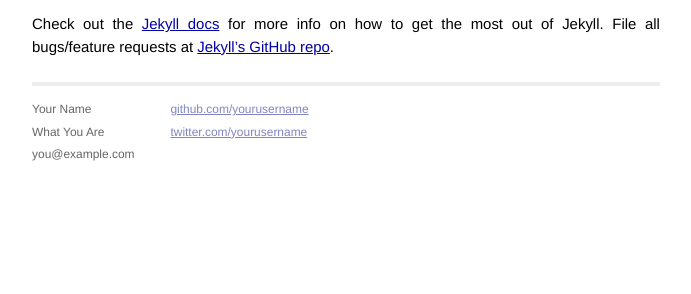
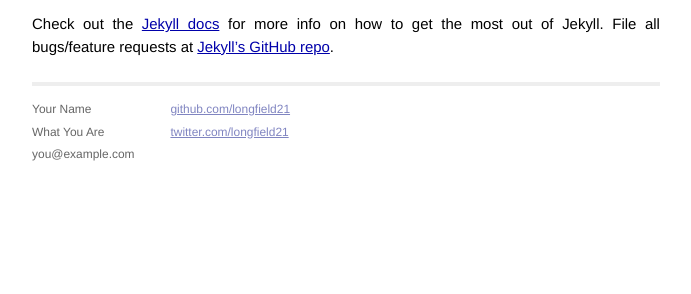
Before and after one commit to longfield21/longfield21.github.com, a Jekyll site: the page built from _posts/2013-10-28-welcome-to-jekyll.markdown, in a window 1280 px wide. Shown: the part 411-705 px from the top of the page, without its empty margins (294-985 px from the left). Built offline with Jekyll 4.4.1, drawn with Linux system fonts in a browser that asks for light colours; Markdown is read by kramdown in place of the engine named in the settings.

Commit message:
Update default.html

```diff
--- a/_layouts/default.html
+++ b/_layouts/default.html
@@ -33,8 +33,8 @@
             </div>
             <div class="contact">
               <p>
-                <a href="https://github.com/yourusername">github.com/yourusername</a><br />
-                <a href="https://twitter.com/yourusername">twitter.com/yourusername</a><br />
+                <a href="https://github.com/yourusername">github.com/longfield21</a><br />
+                <a href="https://twitter.com/yourusername">twitter.com/longfield21</a><br />
               </p>
             </div>
           </div>
```
